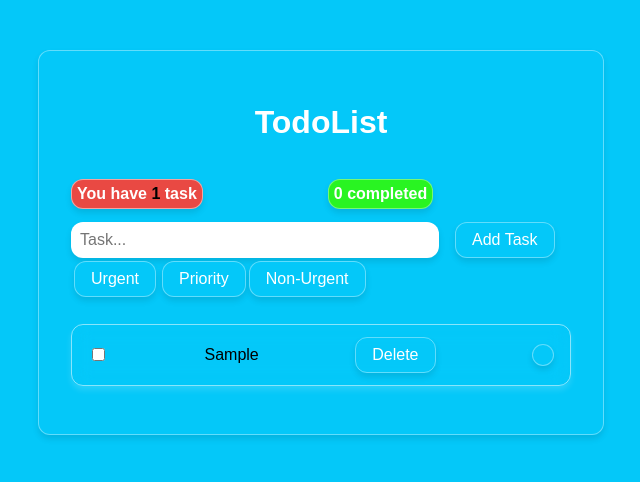
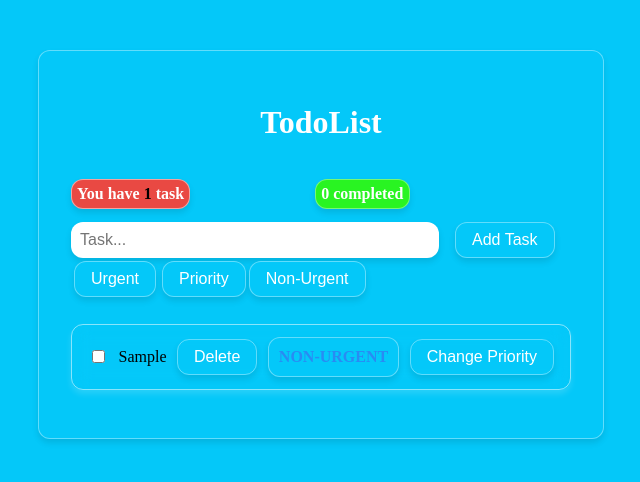
Before and after one commit to thelegend3452/ToDoList, a React (Create React App) app: page / in a window 1280 px wide. Both pictures are taken after typing "Sample" into the empty fields and a click on the button "Add Task". Shown: the top 482 px of the page, without its empty margins (319-959 px from the left). Built offline with nearby package versions, Linux system fonts and the light colour scheme.

Commit message:
Made adjustment to logic to handle priorites and completed tasks

```diff
--- a/src/App.css
+++ b/src/App.css
@@ -1,5 +1,5 @@
 body {
-  font-family: Arial, sans-serif;
+  font-family:'Times New Roman', Times, serif;
   background-color: rgb(4, 200, 249);
   margin: 0;
   padding: 0;
@@ -20,6 +20,7 @@ h1 {
   text-align: center;
   color: #ffffff;
   margin-bottom: 1.5rem;
+  font-family: 'Papyrus';
 }
 
 .rem {
@@ -141,9 +142,8 @@ li button:hover {
     background-color: #298bf3;
 }
 
-.Ubtn:active,.Pbtn:active, .Nbtn:active{
-  border: 1px solid black;
-}
+
+
 .Pbtn:focus,.Ubtn:focus, .Nbtn:focus{
   border: 1px solid black;
 }
--- a/src/App.js
+++ b/src/App.js
@@ -6,7 +6,13 @@ import Todolist from "./components/Todolist";
 const App = () => {
   const [input, setInput] = useState("");
   const [todos, setTodos] = useState([]);
-  const [priority, setPriority] = useState("")
+  const [priority, setPriority] = useState("NON-URGENT")
+
+  const PriorityOrder = {
+    'URGENT': 1,
+    'PRIORITY': 2,
+    'NON-URGENT': 3
+  }
 
   const addtask = () => {
     if (input.trim() === "") return;
@@ -38,12 +44,12 @@ const App = () => {
     if (task.id === id) {
       let newPriority;
 
-      if (task.priority === "Urgent") {
-        newPriority = "Priority";
-      } else if (task.priority === "Priority") {
-        newPriority = "Non-Urgent";
+      if (task.priority === "URGENT") {
+        newPriority = "PRIORITY";
+      } else if (task.priority === "PRIORITY") {
+        newPriority = "NON-URGENT";
       } else {
-        newPriority = "Urgent";
+        newPriority = "URGENT";
       }
 
       return { ...task, priority: newPriority };
@@ -70,8 +76,14 @@ const App = () => {
         <span className="task-count">{completedCount}</span> completed
       </h2>
 
-      <Todoinput input={input} setInput={setInput} addtask={addtask} setPriority={setPriority} HandlePriority={HandlePriority}/>
-      <Todolist todos={todos} deleteTask={deletetask} togglecompleted={togglecompleted} />
+      <Todoinput input={input} setInput={setInput} addtask={addtask} setPriority={setPriority}/>
+      <Todolist todos={[...todos].sort((a, b) => {
+        if (a.completed  !== b.completed) {
+          return a.completed ? 1: -1;
+        }
+        return PriorityOrder[a.priority] - PriorityOrder[b.priority]
+      })}
+      deleteTask={deletetask} togglecompleted={togglecompleted} HandlePriority={HandlePriority} />
     </div>
   );
 };
--- a/src/components/Todolist.js
+++ b/src/components/Todolist.js
@@ -18,7 +18,9 @@ const Todolist = ({ todos, deleteTask, togglecompleted, HandlePriority }) => {
           </span>
 
           {}
-
+          <button onClick={() => HandlePriority(todo.id)}>
+            Change Priority
+          </button>
         </li>
       ))}
     </ul>
```
